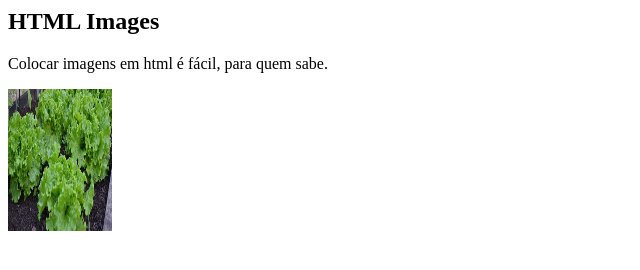
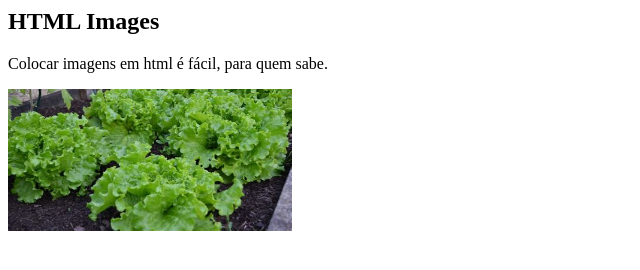
Before and after one commit to VascoSamuel/Passo4.5, a plain HTML site: page index.html in a window 1280 px wide. Shown: the whole page, without its empty margins (0-640 px from the left). Drawn offline with Linux system fonts and the light colour scheme.

Commit message:
Update index.html

```diff
--- a/index.html
+++ b/index.html
@@ -4,7 +4,7 @@
 <h2>HTML Images</h2>
 <p>Colocar imagens em html é fácil, para quem sabe.</p>
 <!-- o link da imagem ou a localização fica depois de img src=, e fica entre "" -->
-<img src="alface_m.jfif" alt="alfaces" width="104" height="142">
+<img src="alface_m.jfif" alt="alfaces" width="284" height="142">
 
 </body>
 </html>
```
